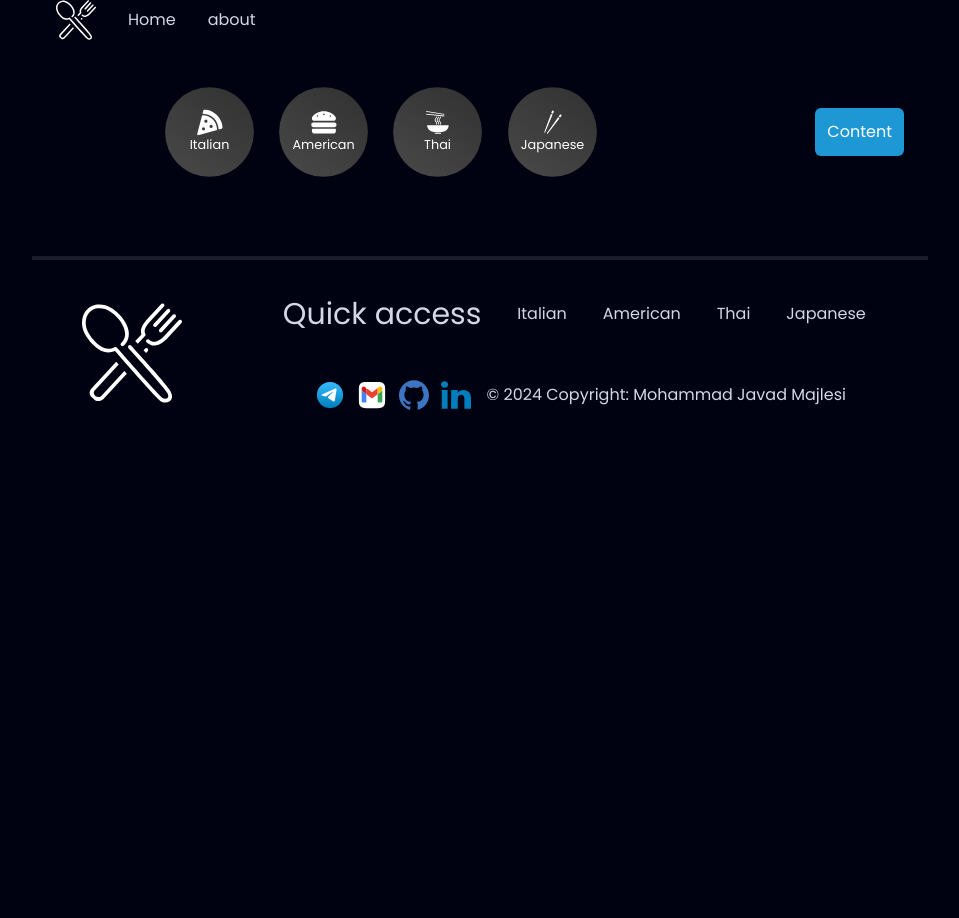
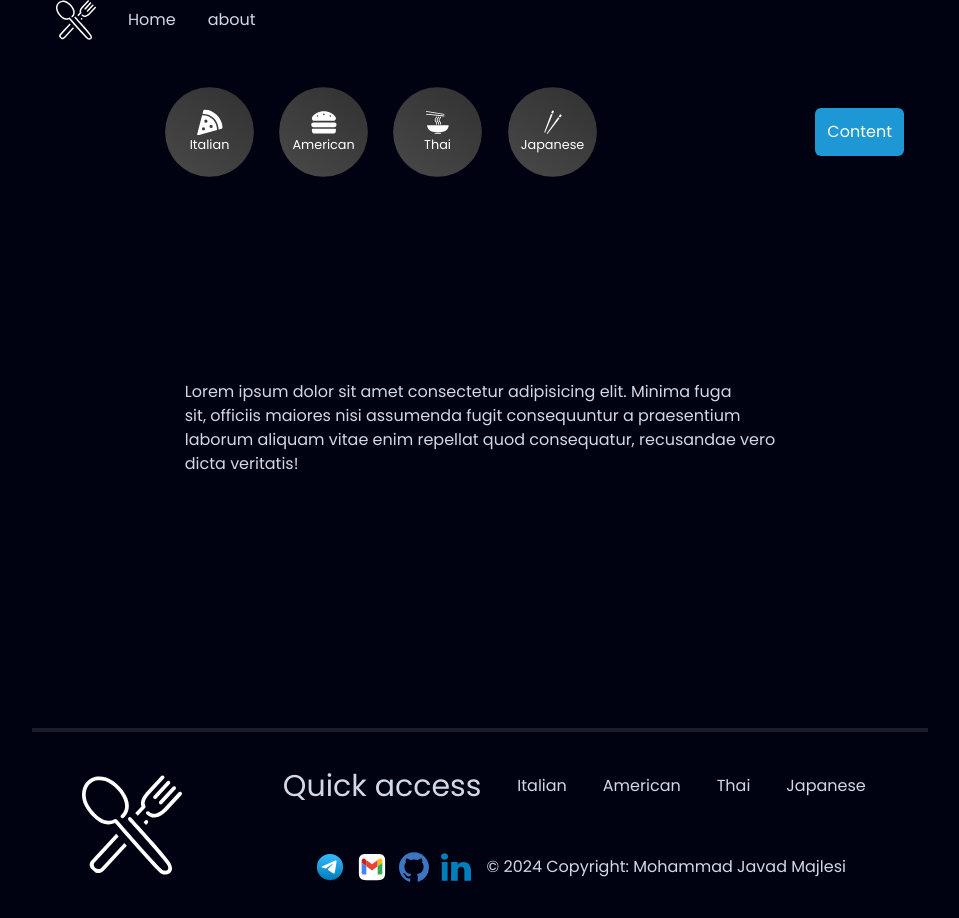
Before and after one commit to mjmajlesi/resipe-website, a React (Create React App) app: page /about in a window 1280 px wide. Shown: the whole page, without its empty margins (160-1119 px from the left). Before the commit the page ends 800 px from the top, so only its background shows below. Built offline with nearby package versions, Linux system fonts and the light colour scheme.

Commit message:
add about page

```diff
--- a/src/App.tsx
+++ b/src/App.tsx
@@ -7,6 +7,7 @@ import Recipe from './pages/Recipe';
 import { AnimatePresence } from 'framer-motion'
 import NavBar from './components/NavBar';
 import Footer from './components/Footer';
+import About from './pages/About';
 
 function App() {
   const location = useLocation();
@@ -16,6 +17,7 @@ function App() {
       <AnimatePresence mode='wait'>
         <Routes location={location} key={location.pathname}>
           <Route element={<Main />} path='/' />
+          <Route element={<About />} path='/about' />
           <Route element={<Cuisine />} path='/cuisine/:type' />
           <Route element={<Searched />} path='/searched/:search' />
           <Route element={<Recipe />} path='/recipe/:name' />
--- /dev/null
+++ b/src/pages/About.tsx
@@ -0,0 +1,25 @@
+import React from "react";
+import styled from "styled-components";
+import Container from "../components/container";
+
+function About() {
+  return (
+    <Container>
+      <Aboutrecipe>
+        Lorem ipsum dolor sit amet consectetur adipisicing elit. Minima fuga <br />
+        sit, officiis maiores nisi assumenda fugit consequuntur a praesentium<br />
+        laborum aliquam vitae enim repellat quod consequatur, recusandae vero<br />
+        dicta veritatis!
+      </Aboutrecipe>
+    </Container>
+  );
+}
+
+const Aboutrecipe = styled.div`
+height: 59vh;
+display: flex;
+align-items: center;
+justify-content: center;
+`
+
+export default About;
```
